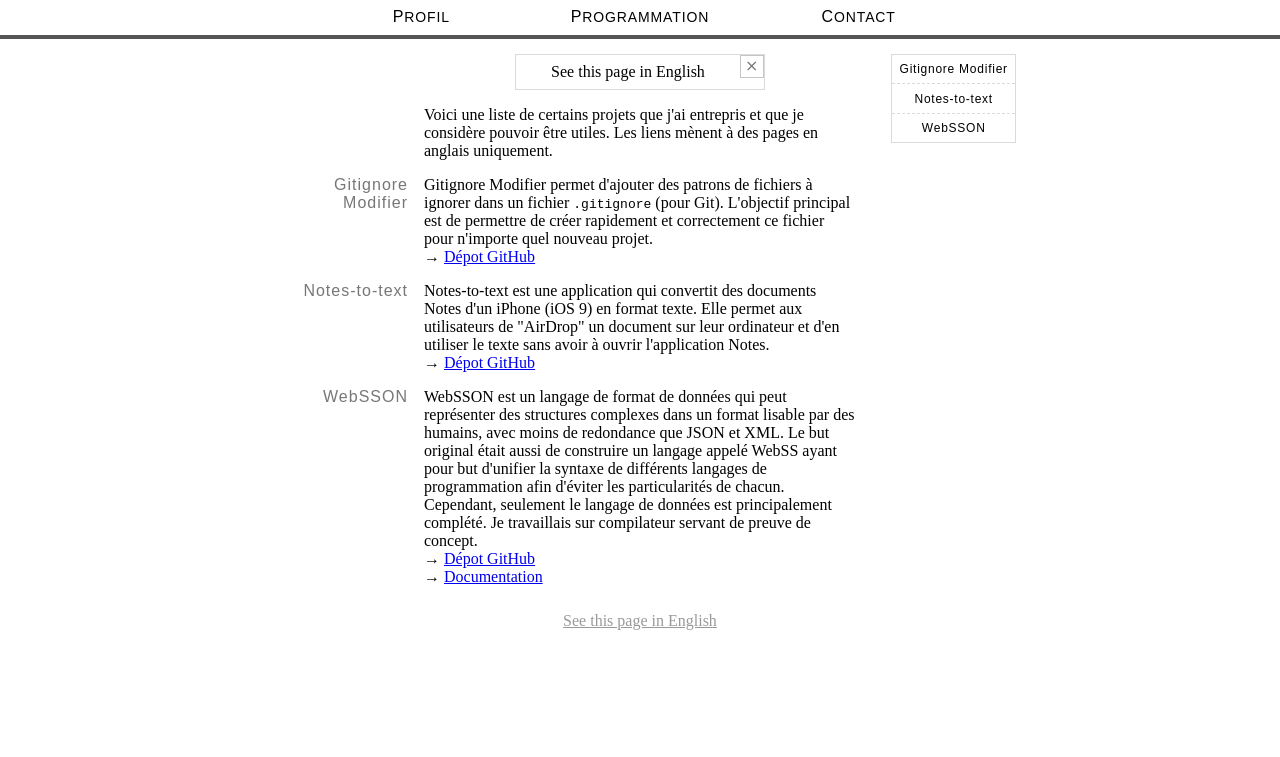
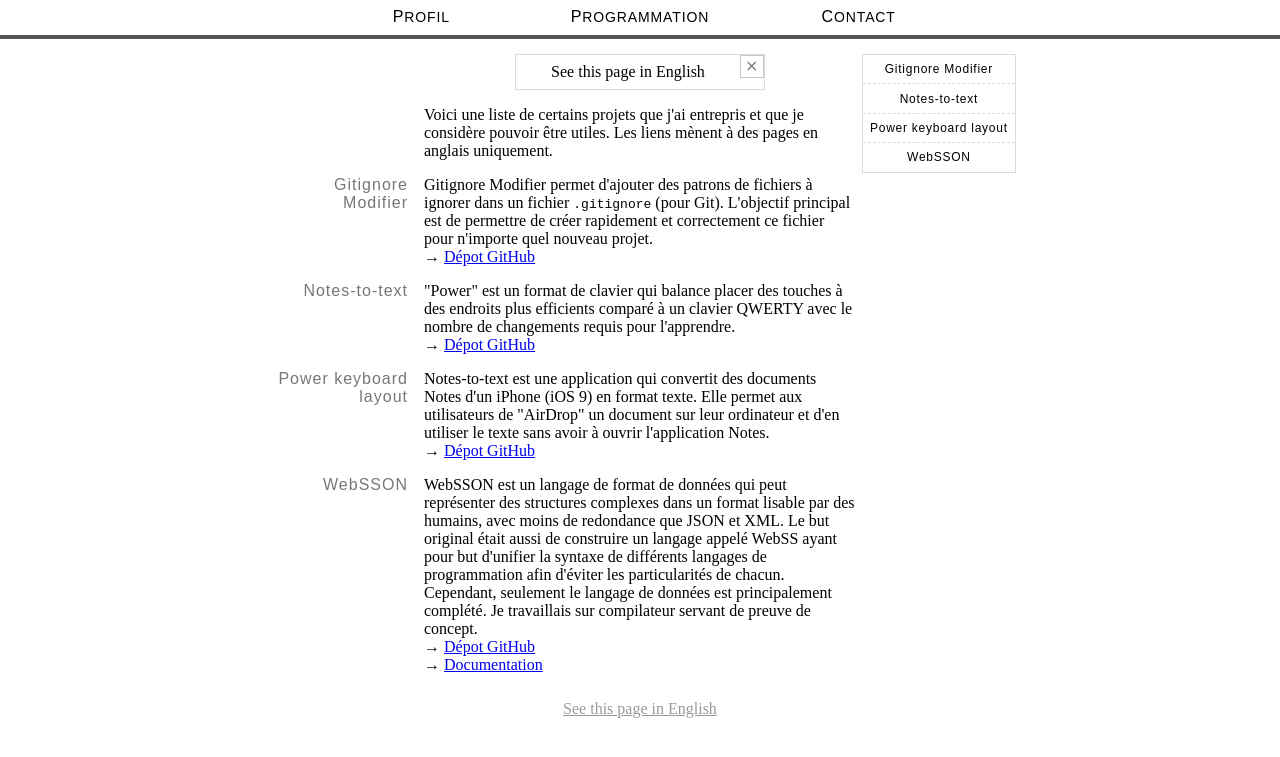
Before and after one commit to Pat-Laugh/pat-laugh.github.io, a Jekyll site: the page built from fr/programming.html, in a window 1280 px wide. Shown: the top 757 px of the page. Built offline with Jekyll 4.4.1, drawn with Linux system fonts in a browser that asks for light colours.

Commit message:
Add PKL in the programming page

```diff
--- a/en/programming.html
+++ b/en/programming.html
@@ -8,6 +8,7 @@ quick_list:
  -
  -  Gitignore Modifier
  -  Notes-to-text
+ -  Power keyboard layout
  -  WebSSON libraries
 content_list:
  - >
@@ -23,6 +24,11 @@ content_list:
     It allows users to "AirDrop" a document on their computer and then use its text without opening the Notes app.
     <span class="quick-link"><a href="https://github.com/pat-laugh/notes-to-text">GitHub repository</a></span>
  - >
+    "Power" is a keyboard layout that balances putting keys in more efficient
+    places compared to a QWERTY keyboard layout and the number of changes
+    required to remember.
+    <span class="quick-link"><a href="https://github.com/pat-laugh/power-keyboard-layout">GitHub repository</a></span>
+ - >
     WebSSON is a data language that can represent complex data structures in a
     human-readable format, with less clutter than JSON and XML. The original aim
     was also to build a language called WebSS that'd unify various
--- a/fr/programming.html
+++ b/fr/programming.html
@@ -8,6 +8,7 @@ quick_list:
  -
  -  Gitignore Modifier
  -  Notes-to-text
+ -  Power keyboard layout
  -  WebSSON
 content_list:
  - >
@@ -20,6 +21,11 @@ content_list:
     L'objectif principal est de permettre de créer rapidement et correctement ce
     fichier pour n'importe quel nouveau projet.
     <span class="quick-link"><a href="https://github.com/pat-laugh/gitignore-modifier">Dépot GitHub</a></span>
+ - >
+    "Power" est un format de clavier qui balance placer des touches à des
+    endroits plus efficients comparé à un clavier QWERTY avec le nombre de
+    changements requis pour l'apprendre.
+    <span class="quick-link"><a href="https://github.com/pat-laugh/power-keyboard-layout">Dépot GitHub</a></span>
  - >
     Notes-to-text est une application qui convertit des documents Notes d'un
     iPhone (iOS 9) en format texte. Elle permet aux utilisateurs de "AirDrop"
```
